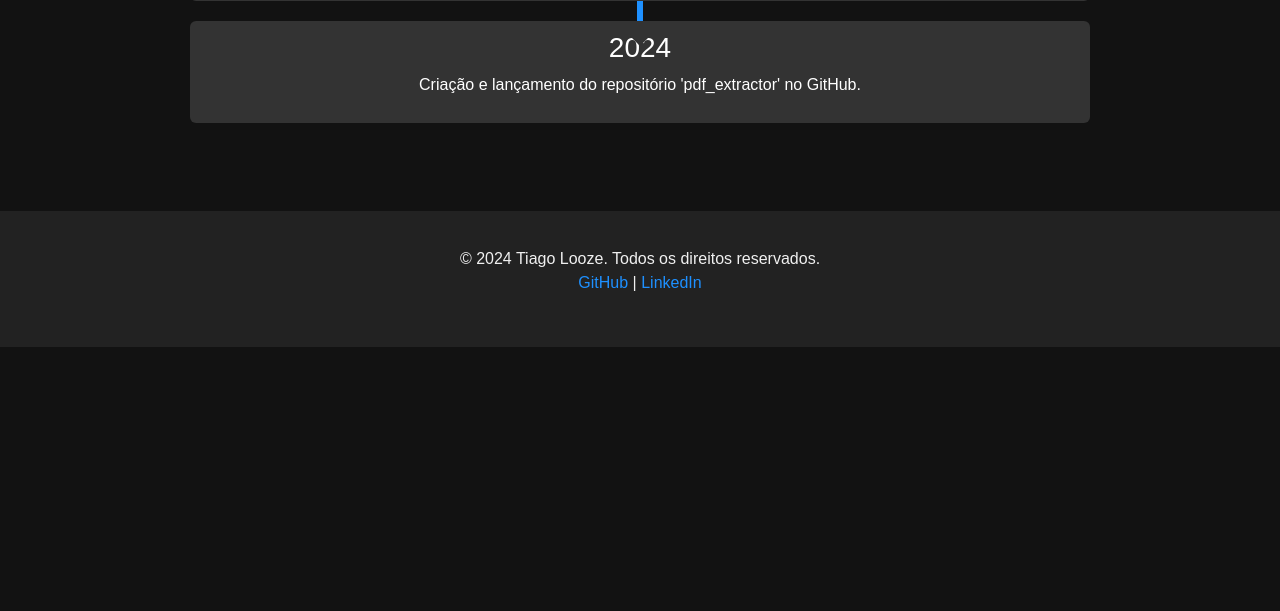
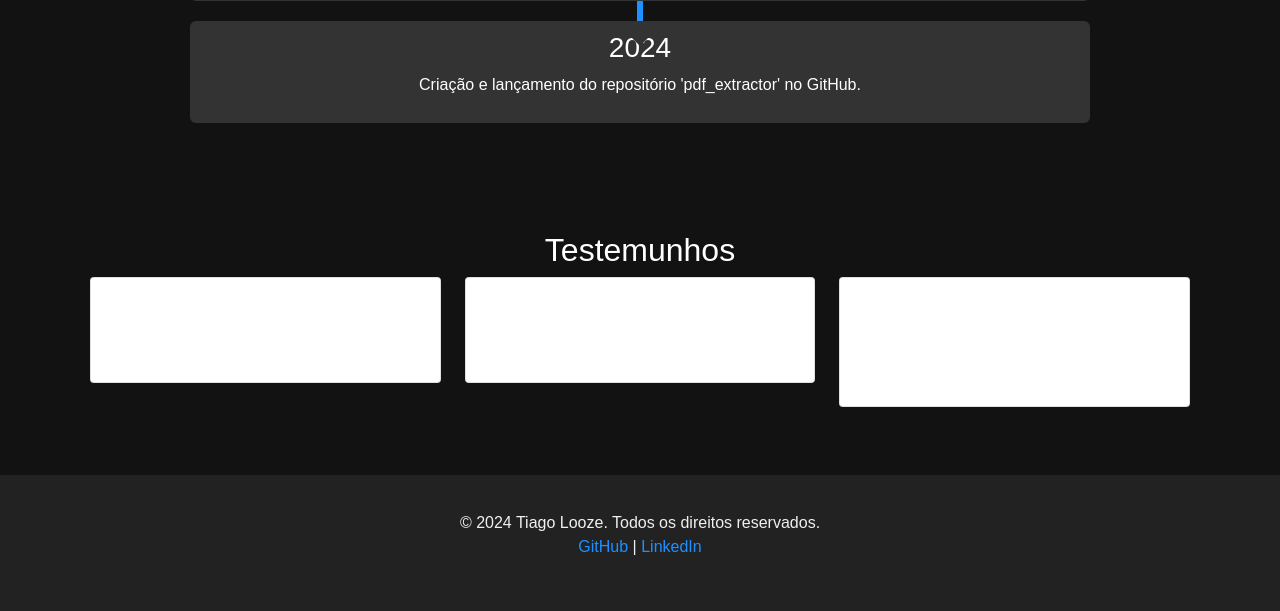
Before and after one commit to THPL28/thpl_saas, a Django app: page / in a window 1280 px wide. Shown: the part 1499-2110 px from the top of the page. Before the commit the page ends 1846 px from the top, so only its background shows below. Run offline with Django 5.2, Linux system fonts and the light colour scheme.

Commit message:
Layout alterações

```diff
--- a/templates/home.html
+++ b/templates/home.html
@@ -223,6 +223,58 @@
             <!-- Adicione mais marcos conforme necessário -->
         </div>
     </div>
+<!-- Testemunhos Section -->
+<div class="container mt-5">
+    <h2 class="text-center">Testemunhos</h2>
+    <div class="row">
+        <div class="col-md-4">
+            <div class="card testimonial-card">
+                <h5 class="card-title">Cliente 1</h5>
+                <p class="card-text">"O trabalho do Tiago foi excepcional. Ele conseguiu automatizar nossos processos com uma solução que superou nossas expectativas."</p>
+            </div>
+        </div>
+        <div class="col-md-4">
+            <div class="card testimonial-card">
+                <h5 class="card-title">Cliente 2</h5>
+                <p class="card-text">"Os projetos apresentados são de alta qualidade e têm sido fundamentais para nossa operação. Altamente recomendável!"</p>
+            </div>
+        </div>
+        <div class="col-md-4">
+            <div class="card testimonial-card">
+                <h5 class="card-title">Cliente 3</h5>
+                <p class="card-text">"Profissionalismo e eficiência são as palavras que definem o trabalho do Tiago. Sua abordagem para a resolução de problemas é admirável."</p>
+            </div>
+        </div>
+    </div>
+</div>
+
+<!-- Blog Section -->
+<!-- <div class="container mt-5">
+    <h2 class="text-center">Blog/Artigos</h2>
+    <div class="row">
+        <div class="col-md-4">
+            <div class="card blog-card">
+                <h5 class="card-title">Como Iniciar com RPA</h5>
+                <p class="card-text">Neste artigo, exploro as etapas iniciais para começar com a automação de processos robóticos (RPA) usando Python.</p>
+                <a href="{% url 'blog_post_1' %}" class="btn btn-outline-primary">Leia mais</a>
+            </div>
+        </div>
+        <div class="col-md-4">
+            <div class="card blog-card">
+                <h5 class="card-title">Visão Computacional com Python</h5>
+                <p class="card-text">Aprenda sobre técnicas e ferramentas para implementar visão computacional em projetos Python.</p>
+                <a href="{% url 'blog_post_2' %}" class="btn btn-outline-primary">Leia mais</a>
+            </div>
+        </div>
+        <div class="col-md-4">
+            <div class="card blog-card">
+                <h5 class="card-title">Extraindo Dados de PDFs</h5>
+                <p class="card-text">Uma visão detalhada sobre como extrair informações úteis de documentos PDF com Python.</p>
+                <a href="{% url 'blog_post_3' %}" class="btn btn-outline-primary">Leia mais</a>
+            </div>
+        </div>
+    </div>
+</div> -->
 
     <!-- Footer -->
     <footer class="footer py-3 mt-5">
```
